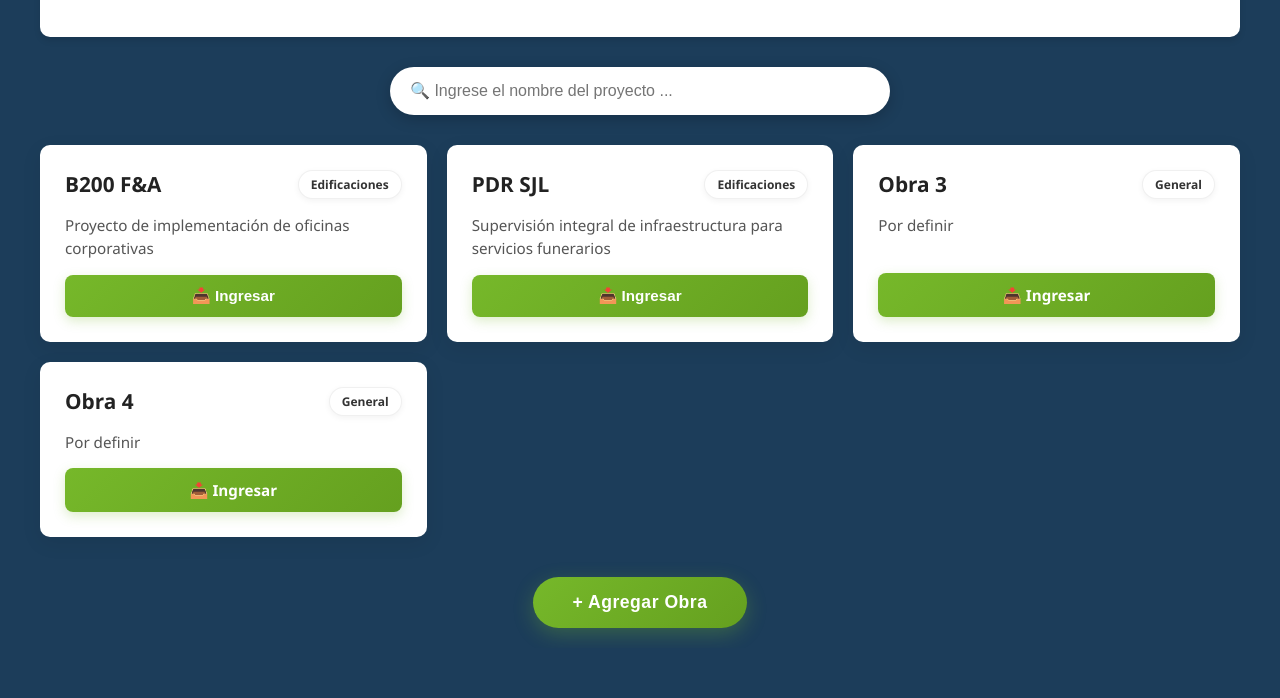
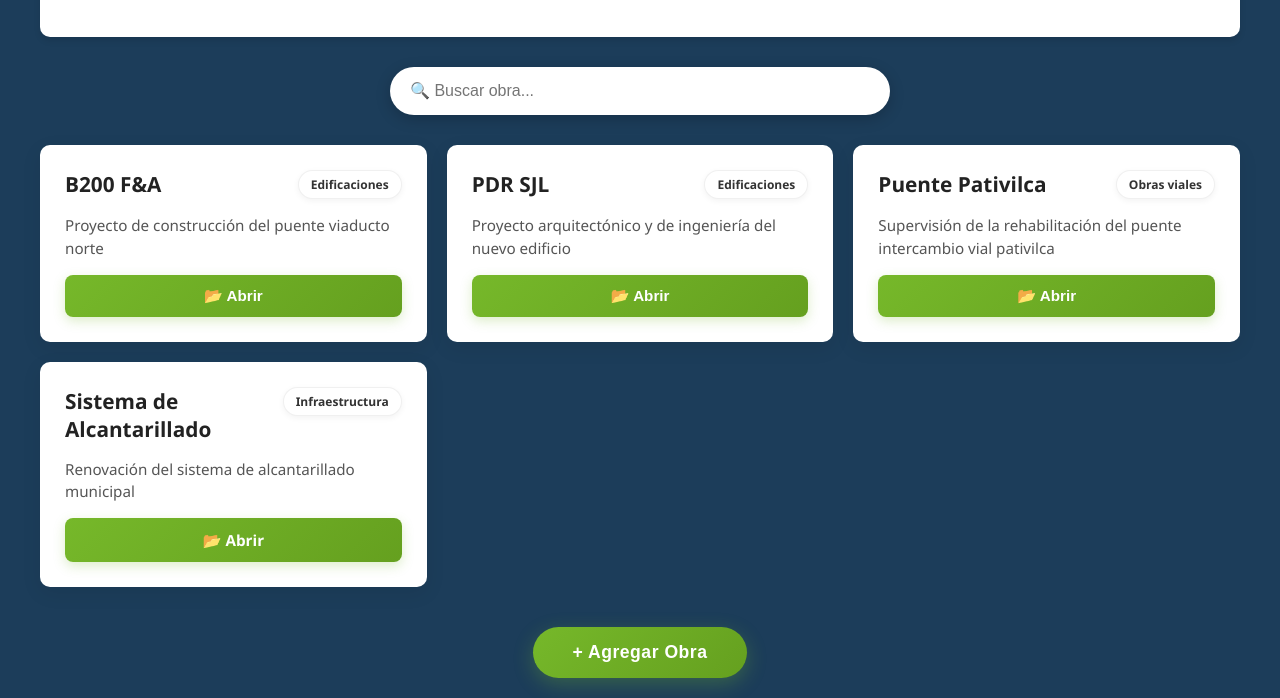
Before and after one commit to Brent32sss/Gestor-de-proyectos, a plain HTML site: page index.html in a window 1280 px wide. Shown: the part 300-998 px from the top of the page. Before the commit the page ends 948 px from the top, so only its background shows below. Drawn offline with Linux system fonts and the light colour scheme.

Commit message:
Add files via upload

```diff
--- a/index.html
+++ b/index.html
@@ -10,8 +10,8 @@
         <header>
             <!-- corregido: logo.png en lugar de logo.pgn -->
             <img src="logo.png" alt="Hael logo" class="logo" loading="lazy">
-            <h1>📊 Haelservice Hub: Toolbox & Proyectos</h1>
-            <p>Gestión centralizada: Herramientas automatizadas y documentos de proyectos al alcance de un click</p>
+            <h1>📋 Gestor de Proyectos - Hael Service</h1>
+            <p>Accede rápidamente a tus obras y documentos</p>
         </header>
 
         <main>
@@ -20,7 +20,7 @@
                 <input
                     type="text"
                     id="searchInput"
-                    placeholder="🔍 Ingrese el nombre del proyecto ..."
+                    placeholder="🔍 Buscar obra..."
                     class="search-input"
                 >
             </div>
--- a/script.js
+++ b/script.js
@@ -17,7 +17,7 @@ function loadProjects() {
                 id: 1,
                 name: 'B200 F&A',
                 category: 'Edificaciones',
-                description: 'Proyecto de implementación de oficinas corporativas',
+                description: 'Proyecto de construcción del puente viaducto norte',
                 hasOptions: true,
                 options: [
                     {
@@ -28,7 +28,7 @@ function loadProjects() {
                         ]
                     },
                     {
-                        name: 'Registro de Observaciones',
+                        name: 'Registro Observaciones',
                         links: [
                             { label: 'Formulario', url: 'https://forms.gle/G1p5AgEyfpYBZuZc9' },
                             { label: 'Registro obs B200 F&A', url: 'https://docs.google.com' }
@@ -40,7 +40,7 @@ function loadProjects() {
                 id: 2,
                 name: 'PDR SJL',
                 category: 'Edificaciones',
-                description: 'Supervisión integral de infraestructura para servicios funerarios',
+                description: 'Proyecto arquitectónico y de ingeniería del nuevo edificio',
                 hasOptions: true,
                 options: [
                     {
@@ -87,17 +87,62 @@ function loadProjects() {
             },
             {
                 id: 3,
-                name: 'Obra 3',
-                category: 'General',
-                link: 'Por definir',
-                description: 'Por definir'
+                name: 'Puente Pativilca',
+                category: 'Obras viales',
+                link: '',
+                description: 'Supervisión de la rehabilitación del puente intercambio vial pativilca',
+                hasOptions: true,
+                options: [
+                    {
+                        name: 'Reporte Diario',
+                        links: [
+                            { label: 'Formulario', url: 'https://forms.gle/aUuE2mBGoVD58qtf8' },
+                            { label: 'Reporte diario - Puente Pativilca', url: 'https://docs.google.com/spreadsheets/d/1TfKOLomdlaehOx4RBEQkDE5ov_wd98Ycgd_WpTzFDnY/edit?gid=1011148052#gid=1011148052' }
+                        ]
+                    },
+                    {
+                        name: 'Registro OBS',
+                        links: [
+                            { label: 'Formulario', url: 'https://forms.gle/G1p5AgEyfpYBZuZc9' },
+                            { label: 'Registro OBS - Puente Pativilca', url: 'https://docs.google.com/spreadsheets/d/16lSAMSM-X-V6Ly5Ly31fl5cVoDdzCD7zkxIKnGiHrK0/edit?gid=0#gid=0' }
+                        ]
+                    },
+                    {
+                        name: 'Registro NC',
+                        links: [
+                            { label: 'Formulario', url: 'https://forms.gle/8BwMmTbQQujtosDa6' },
+                            { label: 'Registro NC - Puente Pativilca', url: 'https://docs.google.com/spreadsheets/d/16lSAMSM-X-V6Ly5Ly31fl5cVoDdzCD7zkxIKnGiHrK0/edit?gid=0#gid=0https://docs.google.com/spreadsheets/d/1Ay4kOSgRR8-2K6ToAaIMcvw19S1TdbDs2cR4fLNLBoQ/edit?gid=0#gid=0' }
+                        ]
+                    },
+                    {
+                        name: 'LOGS',
+                        links: [
+                            { label: 'Logs - Pativilca', url: 'https://docs.google.com/spreadsheets/d/1rgh7ZJS-L6sAVNH2lv1g9E4F3xhBhDtMBmkRePOFvjo/edit?gid=1423770741#gid=1423770741' },
+                        ]
+                    },
+                    {
+                        name: 'Acta de reunión',
+                        links: [
+                            { label: 'Actas de reunión - Pativilca', url: 'https://docs.google.com/spreadsheets/d/1aiQvwKqvCmsBGH_e6kstQHwxTV4rIHk6LCmrYZC8Ij4/edit?gid=835423763#gid=835423763' },
+                        ]
+                    },
+                    {
+                        name: 'Project managment',
+                        links: [
+                            { label: 'Project managment - Pativilca', url: 'https://docs.google.com/spreadsheets/d/1SUoAu5YmIA4vN-VZ1aaNr1fZXZmcmoszn3C2liJWGoc/edit?gid=168572964#gid=168572964' },
+                        ]
+                    },
+
+                ]
+
+
             },
             {
                 id: 4,
-                name: 'Obra 4',
-                category: 'General',
-                link: 'Por definir',
-                description: 'Por definir'
+                name: 'Sistema de Alcantarillado',
+                category: 'Infraestructura',
+                link: 'https://docs.google.com',
+                description: 'Renovación del sistema de alcantarillado municipal'
             }
         ];
         saveProjects();
@@ -131,9 +176,9 @@ function renderProjects(filter = '') {
         let actionHTML = '';
 
         if (project.hasOptions) {
-            actionHTML = `<button onclick="openProjectOptions(${project.id})" class="btn-link">📥 Ingresar</button>`;
+            actionHTML = `<button onclick="openProjectOptions(${project.id})" class="btn-link">📂 Abrir</button>`;
         } else {
-            actionHTML = `<a href="${project.link}" target="_blank" class="btn-link">📥 Ingresar</a>`;
+            actionHTML = `<a href="${project.link}" target="_blank" class="btn-link">📂 Abrir</a>`;
         }
 
         card.innerHTML = `
--- a/styles.css
+++ b/styles.css
@@ -422,8 +422,8 @@ header p {
 
 .option-link-btn {
     padding: 12px;
-    background: rgb(255, 255, 255);
-    color: rgb(0, 0, 0);
+    background: rgba(255, 255, 255, 0.05);
+    color: white;
     border: 1px solid rgba(118, 184, 42, 0.4);
     border-radius: 5px;
     cursor: pointer;
@@ -436,7 +436,7 @@ header p {
 }
 
 .option-link-btn:hover {
-    background: #ffffff;
+    background: #65a01f;
     transform: scale(1.05);
 }
 
```
